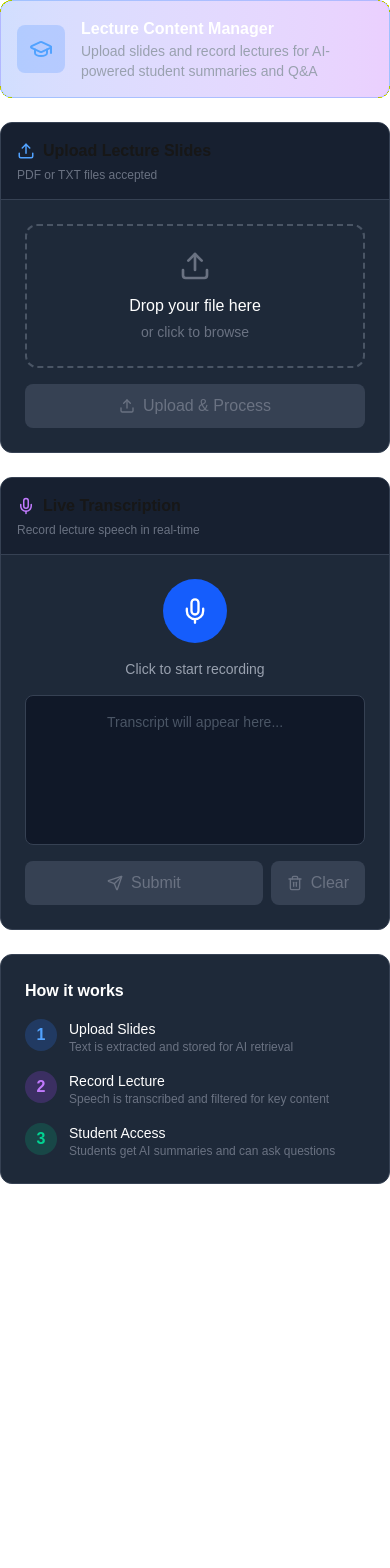
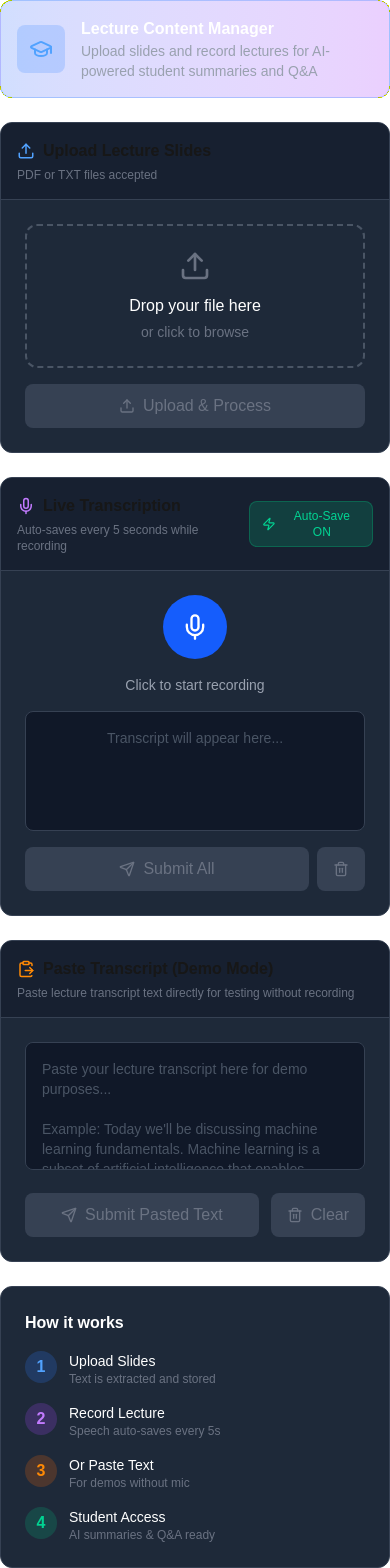
Before and after one commit to chamikadeemantha/edu-monitor, a Next.js app in the folder frontend/: page /teacher/performance in a window 390 px wide. Before the commit the page ends 1184 px from the top, so only its background shows below. Built offline with nearby package versions, Linux system fonts and the light colour scheme; no server answers.

Commit message:
updated text to speech transcribe and pasted demo as well

```diff
--- a/frontend/app/teacher/performance/page.tsx
+++ b/frontend/app/teacher/performance/page.tsx
@@ -10,11 +10,17 @@ import {
     Loader2,
     Trash2,
     Send,
-    GraduationCap
+    GraduationCap,
+    ClipboardPaste,
+    Clock,
+    Zap
 } from 'lucide-react';
 
 // API Configuration
 const API_BASE_URL = "http://localhost:8000";
+
+// Auto-submit interval in milliseconds (5 seconds)
+const AUTO_SUBMIT_INTERVAL = 5000;
 
 interface UploadStatus {
     status: 'idle' | 'uploading' | 'success' | 'error';
@@ -41,8 +47,43 @@ export default function StudentPerformanceSection() {
     const [transcriptStatus, setTranscriptStatus] = useState<TranscriptStatus>({ status: 'idle', message: '' });
     const recognitionRef = useRef<any>(null);
 
+    // Auto-submit state
+    const [autoSubmitEnabled, setAutoSubmitEnabled] = useState(true);
+    const [lastAutoSubmit, setLastAutoSubmit] = useState<Date | null>(null);
+    const [autoSubmitCount, setAutoSubmitCount] = useState(0);
+    const pendingTranscriptRef = useRef('');
+    const autoSubmitTimerRef = useRef<NodeJS.Timeout | null>(null);
+
+    // Demo paste state
+    const [pasteText, setPasteText] = useState('');
+    const [pasteStatus, setPasteStatus] = useState<TranscriptStatus>({ status: 'idle', message: '' });
+
     // Stats
     const [contentStats, setContentStats] = useState<{ document_count: number } | null>(null);
+
+    // Auto-submit function
+    const autoSubmitTranscript = useCallback(async (text: string) => {
+        if (!text.trim() || text.trim().length < 20) return;
+
+        try {
+            const response = await fetch(`${API_BASE_URL}/api/performance/transcript`, {
+                method: 'POST',
+                headers: { 'Content-Type': 'application/json' },
+                body: JSON.stringify({ transcript: text, use_llm_filter: false }), // Use regex for speed
+            });
+
+            const data = await response.json();
+
+            if (response.ok && data.success) {
+                setAutoSubmitCount(prev => prev + 1);
+                setLastAutoSubmit(new Date());
+                fetchStats();
+                console.log(`Auto-submitted chunk: ${text.length} chars`);
+            }
+        } catch (error) {
+            console.error('Auto-submit failed:', error);
+        }
+    }, []);
 
     // Initialize speech recognition
     useEffect(() => {
@@ -67,6 +108,7 @@ export default function StudentPerformanceSection() {
                     }
                     if (final) {
                         setTranscript(prev => prev + final);
+                        pendingTranscriptRef.current += final;
                     }
                     setInterimTranscript(interim);
                 };
@@ -77,8 +119,13 @@ export default function StudentPerformanceSection() {
                 };
 
                 recognition.onend = () => {
-                    if (isRecording) {
-                        recognition.start();
+                    // Only restart if still recording
+                    if (isRecording && recognitionRef.current) {
+                        try {
+                            recognitionRef.current.start();
+                        } catch (e) {
+                            console.error('Failed to restart recognition:', e);
+                        }
                     }
                 };
 
@@ -87,6 +134,32 @@ export default function StudentPerformanceSection() {
         }
         fetchStats();
     }, []);
+
+    // Auto-submit timer effect
+    useEffect(() => {
+        if (isRecording && autoSubmitEnabled) {
+            // Start auto-submit timer
+            autoSubmitTimerRef.current = setInterval(() => {
+                const pending = pendingTranscriptRef.current;
+                if (pending.trim().length >= 20) {
+                    autoSubmitTranscript(pending);
+                    pendingTranscriptRef.current = ''; // Clear pending after submit
+                }
+            }, AUTO_SUBMIT_INTERVAL);
+        } else {
+            // Clear timer when not recording
+            if (autoSubmitTimerRef.current) {
+                clearInterval(autoSubmitTimerRef.current);
+                autoSubmitTimerRef.current = null;
+            }
+        }
+
+        return () => {
+            if (autoSubmitTimerRef.current) {
+                clearInterval(autoSubmitTimerRef.current);
+            }
+        };
+    }, [isRecording, autoSubmitEnabled, autoSubmitTranscript]);
 
     const fetchStats = async () => {
         try {
@@ -163,9 +236,17 @@ export default function StudentPerformanceSection() {
         if (isRecording) {
             recognitionRef.current.stop();
             setIsRecording(false);
+
+            // Submit any remaining pending transcript
+            if (autoSubmitEnabled && pendingTranscriptRef.current.trim().length >= 20) {
+                autoSubmitTranscript(pendingTranscriptRef.current);
+                pendingTranscriptRef.current = '';
+            }
         } else {
             setTranscript('');
             setInterimTranscript('');
+            setAutoSubmitCount(0);
+            pendingTranscriptRef.current = '';
             recognitionRef.current.start();
             setIsRecording(true);
         }
@@ -175,6 +256,8 @@ export default function StudentPerformanceSection() {
         setTranscript('');
         setInterimTranscript('');
         setTranscriptStatus({ status: 'idle', message: '' });
+        setAutoSubmitCount(0);
+        pendingTranscriptRef.current = '';
     };
 
     const submitTranscript = async () => {
@@ -193,6 +276,7 @@ export default function StudentPerformanceSection() {
             if (response.ok && data.success) {
                 setTranscriptStatus({ status: 'success', message: `Stored ${data.data?.chunks_stored || 1} content chunks` });
                 setTranscript('');
+                pendingTranscriptRef.current = '';
                 fetchStats();
             } else {
                 setTranscriptStatus({ status: 'error', message: data.detail || data.message || 'Processing failed' });
@@ -202,11 +286,38 @@ export default function StudentPerformanceSection() {
         }
     };
 
+    // Demo paste handlers
+    const submitPasteText = async () => {
+        if (!pasteText.trim()) return;
+        setPasteStatus({ status: 'processing', message: 'Processing pasted transcript...' });
+
+        try {
+            const response = await fetch(`${API_BASE_URL}/api/performance/transcript`, {
+                method: 'POST',
+                headers: { 'Content-Type': 'application/json' },
+                body: JSON.stringify({ transcript: pasteText, use_llm_filter: true }),
+            });
+
+            const data = await response.json();
+
+            if (response.ok && data.success) {
+                setPasteStatus({ status: 'success', message: `Stored ${data.data?.chunks_stored || 1} content chunks` });
+                setPasteText('');
+                fetchStats();
+            } else {
+                setPasteStatus({ status: 'error', message: data.detail || data.message || 'Processing failed' });
+            }
+        } catch (error) {
+            setPasteStatus({ status: 'error', message: 'Failed to connect to server' });
+        }
+    };
+
     const clearContent = async () => {
         if (!confirm('Are you sure you want to clear all stored content?')) return;
         try {
             await fetch(`${API_BASE_URL}/api/performance/clear`, { method: 'DELETE' });
             fetchStats();
+            setAutoSubmitCount(0);
         } catch (error) {
             console.error('Failed to clear:', error);
         }
@@ -274,14 +385,26 @@ export default function StudentPerformanceSection() {
                     </div>
                 </div>
 
-                {/* Live Transcription Section */}
+                {/* Live Transcription Section with Auto-Submit */}
                 <div className="bg-gray-800 rounded-xl border border-gray-700 overflow-hidden">
                     <div className="p-4 border-b border-gray-700 bg-gray-900/50">
-                        <h3 className="font-semibold flex items-center gap-2">
-                            <Mic size={18} className="text-purple-400" />
-                            Live Transcription
-                        </h3>
-                        <p className="text-xs text-gray-500 mt-1">Record lecture speech in real-time</p>
+                        <div className="flex items-center justify-between">
+                            <div>
+                                <h3 className="font-semibold flex items-center gap-2">
+                                    <Mic size={18} className="text-purple-400" />
+                                    Live Transcription
+                                </h3>
+                                <p className="text-xs text-gray-500 mt-1">Auto-saves every 5 seconds while recording</p>
+                            </div>
+                            {/* Auto-submit toggle */}
+                            <button
+                                onClick={() => setAutoSubmitEnabled(!autoSubmitEnabled)}
+                                className={`flex items-center gap-2 px-3 py-1.5 rounded-lg text-xs font-medium transition-colors ${autoSubmitEnabled ? 'bg-emerald-500/20 text-emerald-400 border border-emerald-500/30' : 'bg-gray-700 text-gray-400'}`}
+                            >
+                                <Zap size={14} />
+                                Auto-Save {autoSubmitEnabled ? 'ON' : 'OFF'}
+                            </button>
+                        </div>
                     </div>
                     <div className="p-6">
                         <div className="flex justify-center mb-4">
@@ -292,9 +415,21 @@ export default function StudentPerformanceSection() {
                                 {isRecording ? <MicOff size={28} className="text-white" /> : <Mic size={28} className="text-white" />}
                             </button>
                         </div>
-                        <p className="text-center text-sm text-gray-400 mb-4">{isRecording ? 'Recording... Click to stop' : 'Click to start recording'}</p>
 
-                        <div className="bg-gray-900 rounded-lg p-4 min-h-[150px] max-h-[200px] overflow-y-auto border border-gray-700">
+                        {/* Recording status */}
+                        <div className="text-center mb-4">
+                            <p className="text-sm text-gray-400">
+                                {isRecording ? 'Recording... Click to stop' : 'Click to start recording'}
+                            </p>
+                            {isRecording && autoSubmitEnabled && (
+                                <div className="flex items-center justify-center gap-2 mt-2 text-xs text-emerald-400">
+                                    <Clock size={12} />
+                                    {autoSubmitCount > 0 ? `${autoSubmitCount} chunks auto-saved` : 'Will auto-save every 5s'}
+                                </div>
+                            )}
+                        </div>
+
+                        <div className="bg-gray-900 rounded-lg p-4 min-h-[120px] max-h-[160px] overflow-y-auto border border-gray-700">
                             {transcript || interimTranscript ? (
                                 <p className="text-gray-200 leading-relaxed text-sm">
                                     {transcript}
@@ -312,7 +447,7 @@ export default function StudentPerformanceSection() {
                                     disabled={!transcript.trim() || transcriptStatus.status === 'processing'}
                                     className={`flex-1 py-2.5 px-4 rounded-lg font-medium transition-all flex items-center justify-center gap-2 ${transcript.trim() && transcriptStatus.status !== 'processing' ? 'bg-purple-600 text-white hover:bg-purple-700' : 'bg-gray-700 text-gray-500 cursor-not-allowed'}`}
                                 >
-                                    {transcriptStatus.status === 'processing' ? <><Loader2 size={16} className="animate-spin" />Processing...</> : <><Send size={16} />Submit</>}
+                                    {transcriptStatus.status === 'processing' ? <><Loader2 size={16} className="animate-spin" />Processing...</> : <><Send size={16} />Submit All</>}
                                 </button>
                                 <button
                                     onClick={clearTranscript}
@@ -320,7 +455,6 @@ export default function StudentPerformanceSection() {
                                     className={`py-2.5 px-4 rounded-lg font-medium transition-all flex items-center justify-center gap-2 ${transcript.trim() || interimTranscript ? 'bg-gray-600 text-white hover:bg-gray-500' : 'bg-gray-700 text-gray-500 cursor-not-allowed'}`}
                                 >
                                     <Trash2 size={16} />
-                                    Clear
                                 </button>
                             </div>
 
@@ -335,29 +469,80 @@ export default function StudentPerformanceSection() {
                 </div>
             </div>
 
+            {/* Demo Paste Section */}
+            <div className="bg-gray-800 rounded-xl border border-gray-700 overflow-hidden">
+                <div className="p-4 border-b border-gray-700 bg-gray-900/50">
+                    <h3 className="font-semibold flex items-center gap-2">
+                        <ClipboardPaste size={18} className="text-orange-400" />
+                        Paste Transcript (Demo Mode)
+                    </h3>
+                    <p className="text-xs text-gray-500 mt-1">Paste lecture transcript text directly for testing without recording</p>
+                </div>
+                <div className="p-6">
+                    <textarea
+                        value={pasteText}
+                        onChange={(e) => setPasteText(e.target.value)}
+                        placeholder="Paste your lecture transcript here for demo purposes...&#10;&#10;Example: Today we'll be discussing machine learning fundamentals. Machine learning is a subset of artificial intelligence that enables computers to learn from data without being explicitly programmed..."
+                        className="w-full h-32 bg-gray-900 border border-gray-700 rounded-lg p-4 text-gray-200 text-sm resize-none focus:outline-none focus:border-orange-500/50 placeholder-gray-600"
+                    />
+
+                    <div className="mt-4 flex gap-3">
+                        <button
+                            onClick={submitPasteText}
+                            disabled={!pasteText.trim() || pasteStatus.status === 'processing'}
+                            className={`flex-1 py-2.5 px-4 rounded-lg font-medium transition-all flex items-center justify-center gap-2 ${pasteText.trim() && pasteStatus.status !== 'processing' ? 'bg-orange-600 text-white hover:bg-orange-700' : 'bg-gray-700 text-gray-500 cursor-not-allowed'}`}
+                        >
+                            {pasteStatus.status === 'processing' ? <><Loader2 size={16} className="animate-spin" />Processing...</> : <><Send size={16} />Submit Pasted Text</>}
+                        </button>
+                        <button
+                            onClick={() => { setPasteText(''); setPasteStatus({ status: 'idle', message: '' }); }}
+                            disabled={!pasteText.trim()}
+                            className={`py-2.5 px-4 rounded-lg font-medium transition-all flex items-center justify-center gap-2 ${pasteText.trim() ? 'bg-gray-600 text-white hover:bg-gray-500' : 'bg-gray-700 text-gray-500 cursor-not-allowed'}`}
+                        >
+                            <Trash2 size={16} />
+                            Clear
+                        </button>
+                    </div>
+
+                    {pasteStatus.message && (
+                        <div className={`mt-3 flex items-start gap-2 p-3 rounded-lg text-sm ${pasteStatus.status === 'success' ? 'bg-emerald-500/10 text-emerald-400' : pasteStatus.status === 'error' ? 'bg-red-500/10 text-red-400' : 'bg-blue-500/10 text-blue-400'}`}>
+                            {pasteStatus.status === 'success' ? <CheckCircle2 size={16} /> : <AlertCircle size={16} />}
+                            {pasteStatus.message}
+                        </div>
+                    )}
+                </div>
+            </div>
+
             {/* How it works */}
             <div className="bg-gray-800 rounded-xl border border-gray-700 p-6">
                 <h3 className="font-semibold text-white mb-4">How it works</h3>
-                <div className="grid grid-cols-1 md:grid-cols-3 gap-4">
+                <div className="grid grid-cols-1 md:grid-cols-4 gap-4">
                     <div className="flex gap-3">
                         <div className="w-8 h-8 rounded-full bg-blue-500/20 flex items-center justify-center text-blue-400 font-bold shrink-0">1</div>
                         <div>
                             <h4 className="font-medium text-white text-sm">Upload Slides</h4>
-                            <p className="text-xs text-gray-500">Text is extracted and stored for AI retrieval</p>
+                            <p className="text-xs text-gray-500">Text is extracted and stored</p>
                         </div>
                     </div>
                     <div className="flex gap-3">
                         <div className="w-8 h-8 rounded-full bg-purple-500/20 flex items-center justify-center text-purple-400 font-bold shrink-0">2</div>
                         <div>
                             <h4 className="font-medium text-white text-sm">Record Lecture</h4>
-                            <p className="text-xs text-gray-500">Speech is transcribed and filtered for key content</p>
+                            <p className="text-xs text-gray-500">Speech auto-saves every 5s</p>
                         </div>
                     </div>
                     <div className="flex gap-3">
-                        <div className="w-8 h-8 rounded-full bg-emerald-500/20 flex items-center justify-center text-emerald-400 font-bold shrink-0">3</div>
+                        <div className="w-8 h-8 rounded-full bg-orange-500/20 flex items-center justify-center text-orange-400 font-bold shrink-0">3</div>
+                        <div>
+                            <h4 className="font-medium text-white text-sm">Or Paste Text</h4>
+                            <p className="text-xs text-gray-500">For demos without mic</p>
+                        </div>
+                    </div>
+                    <div className="flex gap-3">
+                        <div className="w-8 h-8 rounded-full bg-emerald-500/20 flex items-center justify-center text-emerald-400 font-bold shrink-0">4</div>
                         <div>
                             <h4 className="font-medium text-white text-sm">Student Access</h4>
-                            <p className="text-xs text-gray-500">Students get AI summaries and can ask questions</p>
+                            <p className="text-xs text-gray-500">AI summaries & Q&A ready</p>
                         </div>
                     </div>
                 </div>
```
